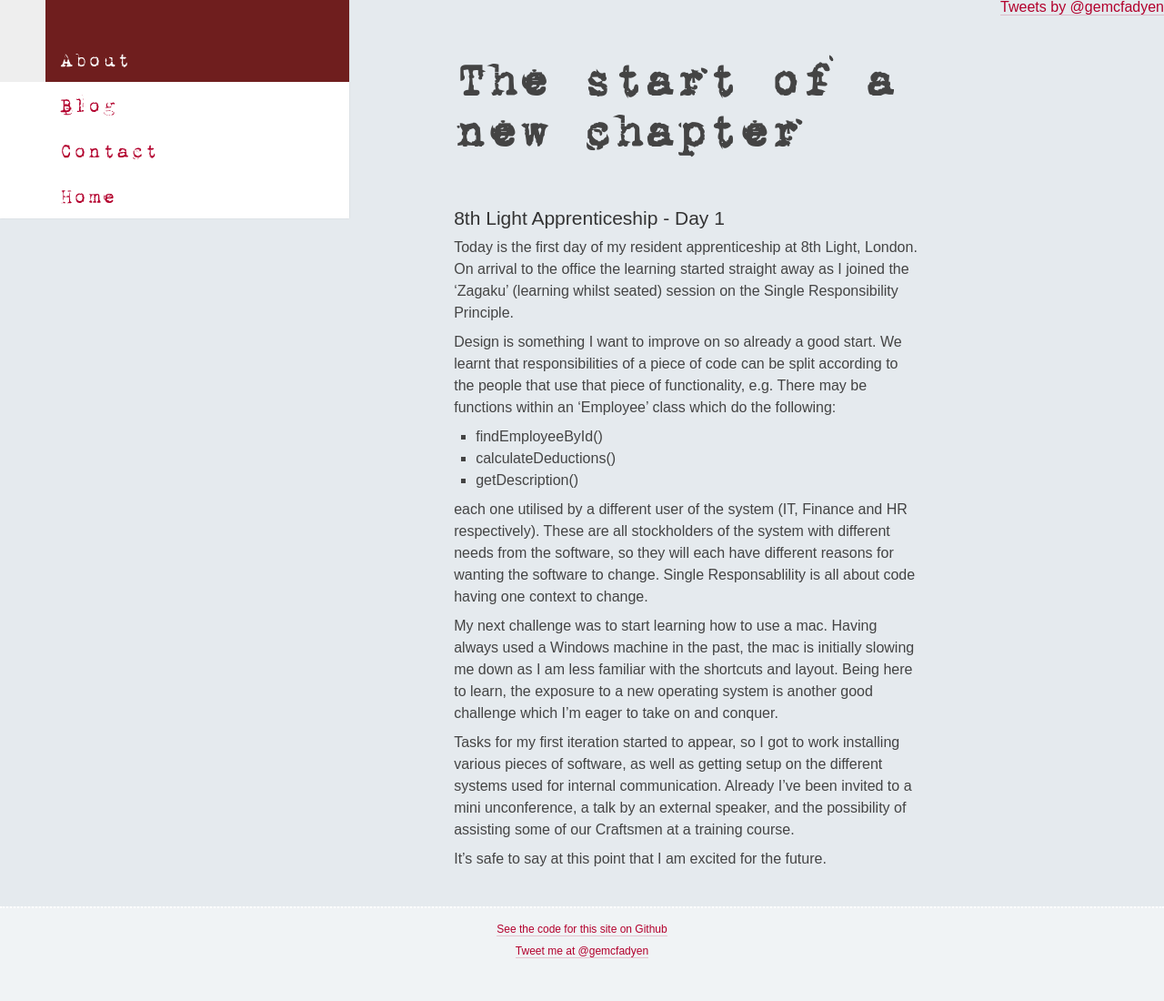
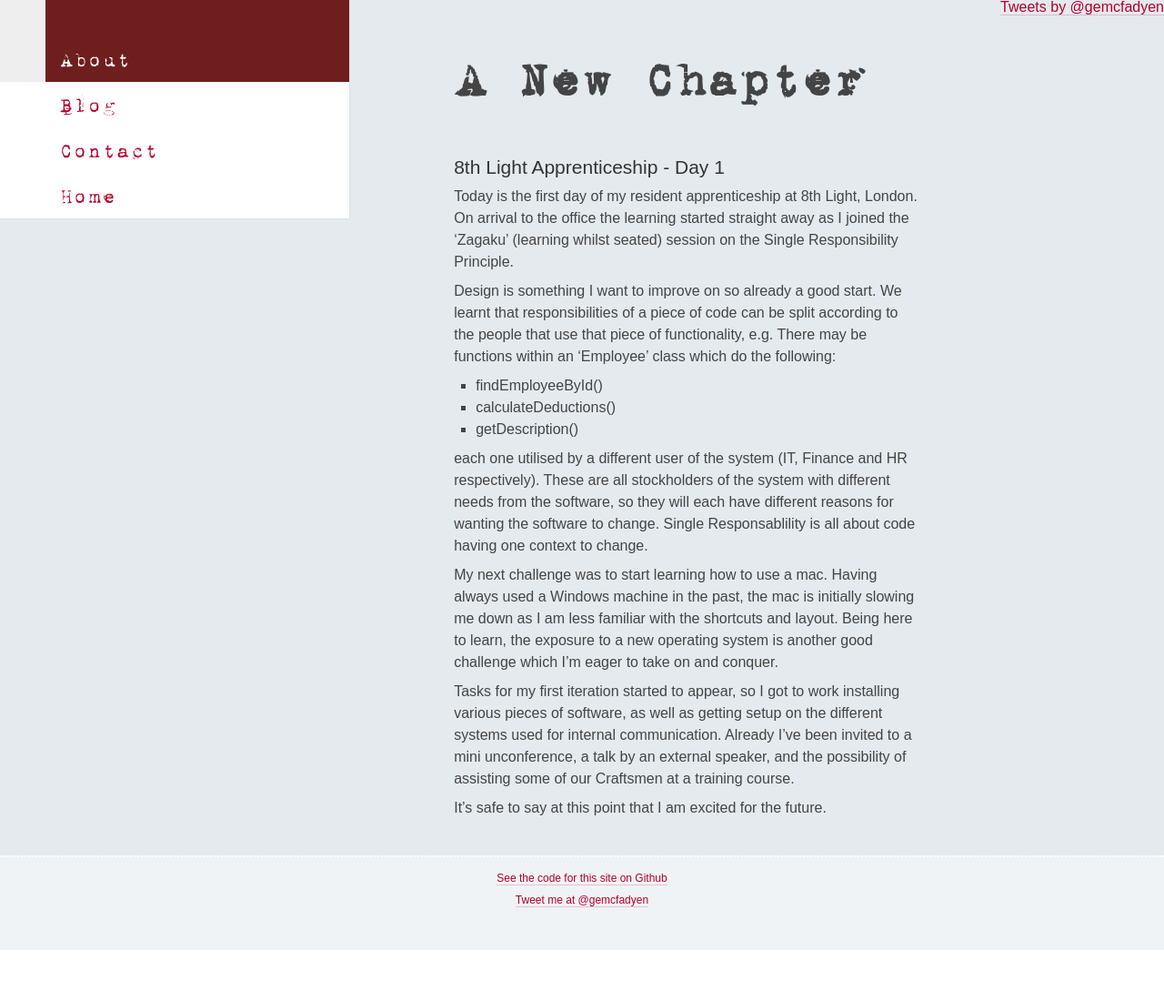
Before and after one commit to gemcfadyen/georginam.com, a Jekyll site: the page built from _posts/2015-10-05-apprenticepship-day-1.md, in a window 1280 px wide. Shown: the whole page at 91% size. Built offline with Jekyll 4.4.1, drawn with Linux system fonts in a browser that asks for light colours; Markdown is read by kramdown in place of the engine named in the settings; comment, search, counter and statistics services are not loaded; after the commit the page ends 1044 px from its top, so only the background shows below that.

Commit message:
Editing markup

```diff
--- a/_posts/2015-10-05-apprenticepship-day-1.md
+++ b/_posts/2015-10-05-apprenticepship-day-1.md
@@ -1,6 +1,6 @@
 ---
 layout: posts
-title: The start of a new chapter
+title: A New Chapter
 ---
 ### 8th Light Apprenticeship - Day 1
 
```
